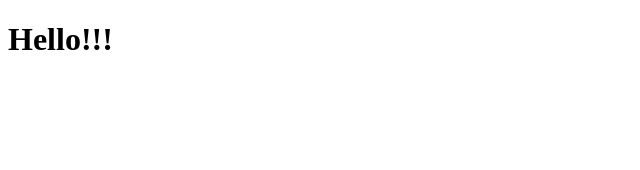
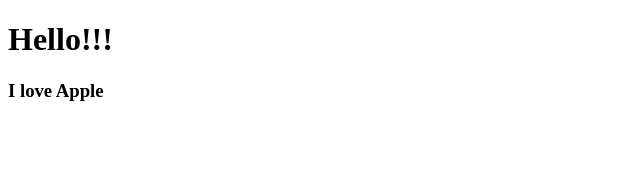
Before and after one commit to JongChanLee01/movie_app, a React (Create React App) app: page / in a window 1280 px wide. Shown: the top 170 px of the page, without its empty margins (0-640 px from the left). Built offline with nearby package versions, Linux system fonts and the light colour scheme.

Commit message:
react study

```diff
--- a/src/App.js
+++ b/src/App.js
@@ -1,9 +1,11 @@
 import React from 'react';
+import Apple from './apple';
 
 function App() {
   return (
     <div>
       <h1>Hello!!!</h1>
+      <Apple/>
     </div>
   );
 }
--- /dev/null
+++ b/src/apple.js
@@ -0,0 +1,7 @@
+import React from "react";
+
+function Apple() {
+    return <h3> I love Apple</h3>;
+}
+
+export default Apple;
```
